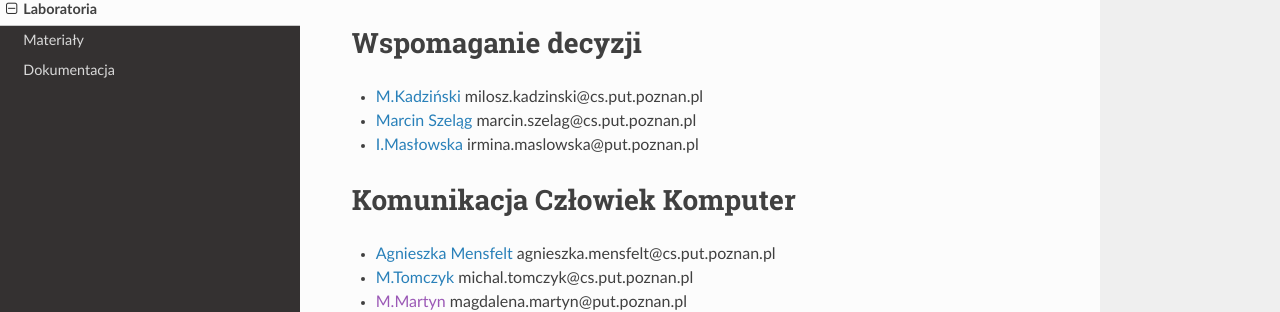
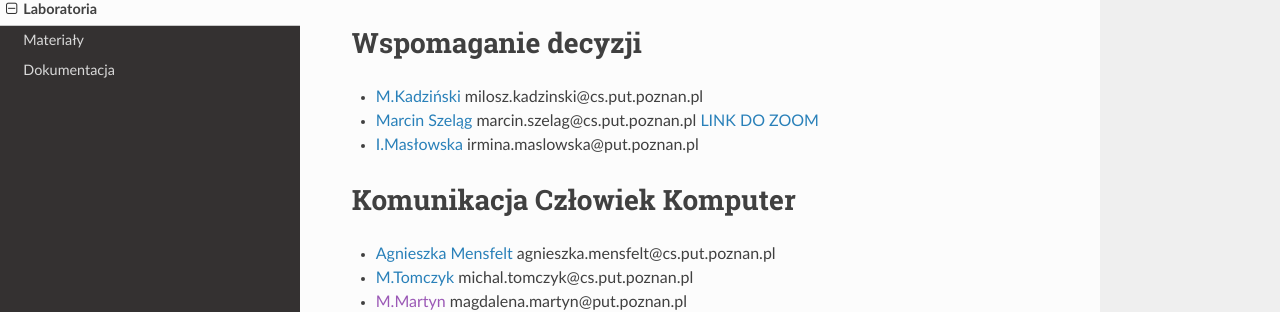
Before and after one commit to PUT-WI-18/wi18-wiki-sem5, an MkDocs documentation site: the page built from docs/laboratoria.md, in a window 1280 px wide and 900 px high. Shown: the part 200-512 px from the top of the window. Built offline with MkDocs 1.6.1, drawn with Linux system fonts in a browser that asks for light colours; nearby versions of some CDN libraries.

Commit message:
Update laboratoria.md

```diff
--- a/docs/laboratoria.md
+++ b/docs/laboratoria.md
@@ -4,6 +4,7 @@
 # Wspomaganie decyzji
 - [M.Kadziński](http://www.cs.put.poznan.pl/mkadzinski/wd/) milosz.kadzinski@cs.put.poznan.pl
 - [Marcin Szeląg](http://www.cs.put.poznan.pl/mszelag/Teaching/teaching.html) marcin.szelag@cs.put.poznan.pl
+    [LINK DO ZOOM](https://us02web.zoom.us/j/6058330707?pwd=RUxNcUN6Y3g3eUxydnBNK2d6VE5HZz09&fbclid=IwAR0M7Kux1lQD9cr-aCd6B-97gQjszb7WhxaAMeYyNgBfZR8XC-SrpCra7Xo#success)
 - [I.Masłowska](http://www.cs.put.poznan.pl/imaslowska/wd/) irmina.maslowska@put.poznan.pl
 
 # Komunikacja Człowiek Komputer
```
